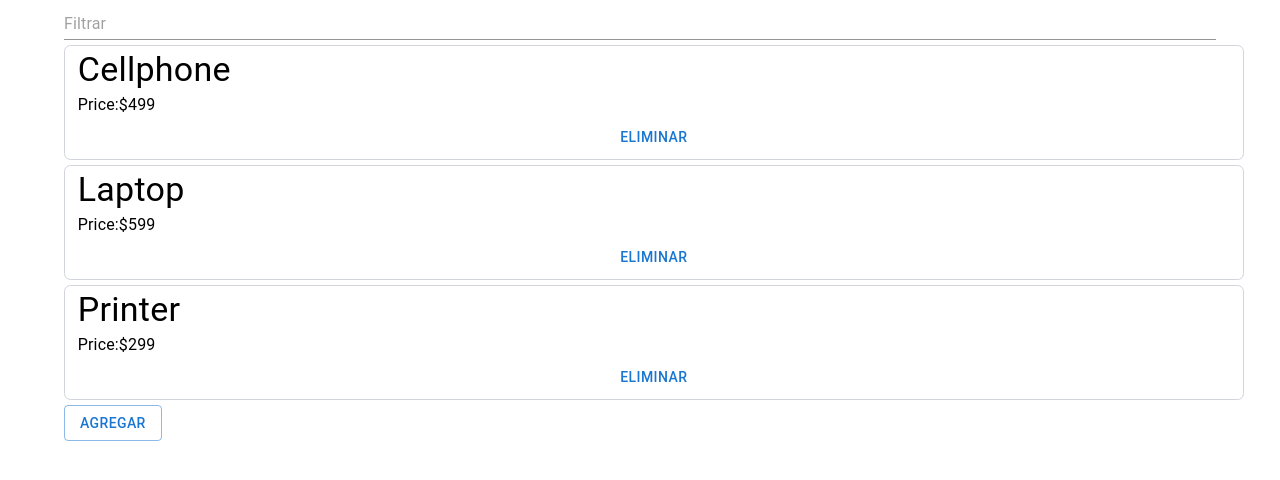
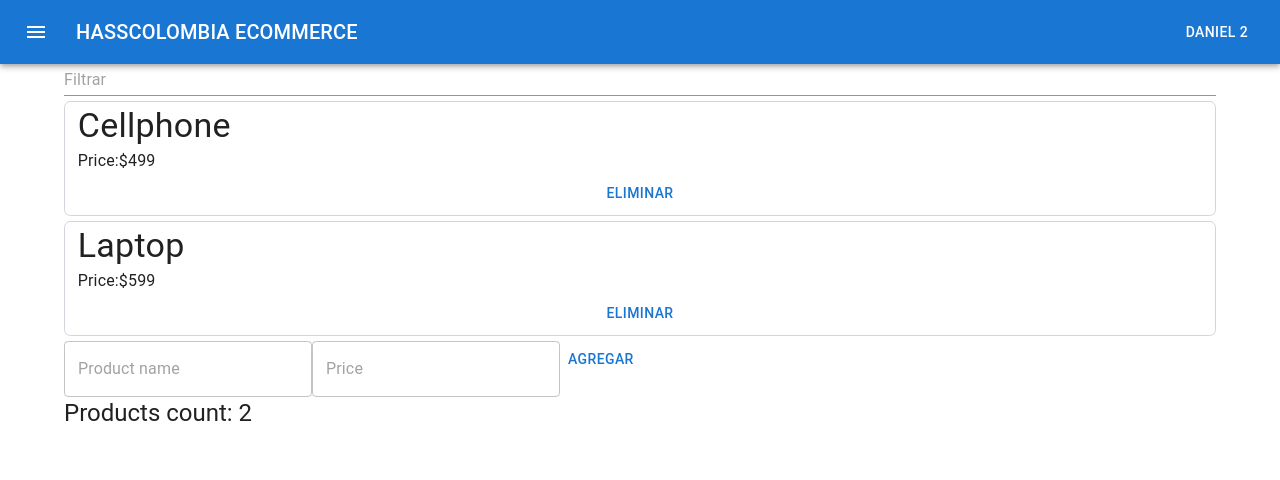
Before and after one commit to Dnevb/clase-hass, a React (Create React App) app: page / in a window 1280 px wide. Shown: the top 480 px of the page. Built offline with nearby package versions, Linux system fonts and the light colour scheme.

Commit message:
Context & Navbar

```diff
--- a/package.json
+++ b/package.json
@@ -7,6 +7,7 @@
   "dependencies": {
     "@emotion/react": "11.5.0",
     "@emotion/styled": "11.3.0",
+    "@mui/icons-material": "5.0.4",
     "@mui/material": "5.0.4",
     "@mui/styles": "5.0.1",
     "faker": "5.5.3",
--- a/src/App.js
+++ b/src/App.js
@@ -1,13 +1,13 @@
 import {
-  Button,
   Container,
   createTheme,
-  TextField,
-  ThemeProvider
+  ThemeProvider,
+  Typography,
+  CssBaseline
 } from "@mui/material";
-import { commerce, datatype } from "faker";
-import { useEffect, useState } from "react";
-import Product from "./components/Product";
+import { createContext, useState } from "react";
+import Navbar from "./components/Navbar";
+import ProductListPage from "./pages/ProductListPage";
 
 const theme = createTheme({});
 
@@ -21,62 +21,29 @@ const product_list = [
     id: 2,
     name: "Laptop",
     price: 599
-  },
-  {
-    id: 3,
-    name: "Printer",
-    price: 299
   }
 ];
 
+export const productsContext = createContext([]);
+export const userContext = createContext("Daniel");
+
 function App() {
   const [products, setProducts] = useState(product_list);
-  const [filtered, setFilted] = useState(products);
-  const [filterI, setFilterI] = useState("");
-
-  useEffect(() => {
-    setFilted(
-      products.filter(
-        (o) => o.name.includes(filterI) || String(o.price).includes(filterI)
-      )
-    );
-  }, [products, filterI]);
-
-  const onFilter = (e) => setFilterI(e.target.value);
-  const onDelete = (id) =>
-    setProducts(products.filter((producto) => producto.id !== id));
 
   return (
     <ThemeProvider theme={theme}>
-      <Container>
-        <TextField
-          fullWidth
-          type="text"
-          variant="standard"
-          placeholder="Filtrar"
-          value={filterI}
-          onChange={onFilter}
-        />
-
-        {filtered.map((product, i) => (
-          <Product {...product} key={product.id} delete={onDelete} />
-        ))}
-
-        <Button
-          variant="outlined"
-          onClick={() => {
-            setProducts(
-              products.concat({
-                id: datatype.uuid(),
-                name: commerce.productName(),
-                price: commerce.price()
-              })
-            );
-          }}
-        >
-          Agregar
-        </Button>
-      </Container>
+      <CssBaseline />
+      <productsContext.Provider value={[products, setProducts]}>
+        <userContext.Provider value={"Daniel"}>
+          <Navbar />
+          <Container>
+            <ProductListPage />
+            <Typography variant="h5">
+              Products count: {products.length}
+            </Typography>
+          </Container>
+        </userContext.Provider>
+      </productsContext.Provider>
     </ThemeProvider>
   );
 }
--- /dev/null
+++ b/src/components/Navbar.js
@@ -0,0 +1,37 @@
+import { useContext } from "react";
+import AppBar from "@mui/material/AppBar";
+import Box from "@mui/material/Box";
+import Toolbar from "@mui/material/Toolbar";
+import Typography from "@mui/material/Typography";
+import Button from "@mui/material/Button";
+import IconButton from "@mui/material/IconButton";
+import MenuIcon from "@mui/icons-material/Menu";
+import { productsContext, userContext } from "../App";
+
+export default function Navbar() {
+  const user = useContext(userContext);
+  const [products] = useContext(productsContext);
+  return (
+    <Box sx={{ flexGrow: 1 }}>
+      <AppBar position="static">
+        <Toolbar>
+          <IconButton
+            size="large"
+            edge="start"
+            color="inherit"
+            aria-label="menu"
+            sx={{ mr: 2 }}
+          >
+            <MenuIcon />
+          </IconButton>
+          <Typography variant="h6" component="div" sx={{ flexGrow: 1 }}>
+            HASSCOLOMBIA ECOMMERCE
+          </Typography>
+          <Button color="inherit">
+            {user} {products.length}
+          </Button>
+        </Toolbar>
+      </AppBar>
+    </Box>
+  );
+}
--- a/src/components/Product.js
+++ b/src/components/Product.js
@@ -1,7 +1,7 @@
 import { Button, Stack } from "@mui/material";
 import { makeStyles } from "@mui/styles";
 import Typography from "@mui/material/Typography";
-import { useEffect } from "react";
+import { memo, useEffect } from "react";
 
 const useStyles = makeStyles({
   root: {
@@ -19,7 +19,7 @@ const Product = (props) => {
   const classes = useStyles();
 
   useEffect(() => {
-    return () => console.log("Eliminando producto", props.name);
+    return () => console.log("Eliminando el producto:", props.name);
   }, [props.name]);
 
   return (
@@ -41,4 +41,4 @@ const Product = (props) => {
   );
 };
 
-export default Product;
+export default memo(Product);
--- /dev/null
+++ b/src/components/ProductForm.js
@@ -0,0 +1,70 @@
+import { Button, TextField } from "@mui/material";
+import { useRef, useState } from "react";
+
+const ProductForm = ({ onSubmit }) => {
+  const [name, setName] = useState("");
+  const [price, setPrice] = useState("");
+
+  const formRef = useRef();
+
+  return (
+    <form
+      ref={formRef}
+      onSubmit={(e) => {
+        e.preventDefault();
+        onSubmit({
+          name,
+          price: parseFloat(price)
+        });
+      }}
+    >
+      <TextField
+        value={name}
+        onChange={(e) => setName(e.target.value)}
+        name="name"
+        placeholder="Product name"
+      />
+      <TextField
+        value={price}
+        onChange={(e) => setPrice(e.target.value)}
+        name="price"
+        placeholder="Price"
+        type="number"
+      />
+      <Button type="submit">Agregar</Button>
+    </form>
+  );
+};
+
+export const ProductFormUncontrolled = ({ onSubmit }) => {
+  const [formData, setFormData] = useState({});
+
+  const handleInput = (e) => {
+    setFormData({ ...formData, [e.target.name]: e.target.value });
+  };
+
+  return (
+    <form
+      id="formulario"
+      onSubmit={(e) => {
+        e.preventDefault();
+        onSubmit(formData);
+      }}
+    >
+      <TextField
+        name="name"
+        placeholder="Product name"
+        onChange={handleInput}
+      />
+      <TextField
+        onChange={handleInput}
+        name="price"
+        placeholder="Price"
+        type="number"
+      />
+      <Button type="submit">Agregar</Button>
+    </form>
+  );
+};
+
+export default ProductForm;
--- /dev/null
+++ b/src/pages/ProductListPage.js
@@ -0,0 +1,48 @@
+import { TextField } from "@mui/material";
+import { useContext, useEffect, useState } from "react";
+import { productsContext } from "../App";
+import Product from "../components/Product";
+import ProductForm from "../components/ProductForm";
+
+function ProductListPage() {
+  const [products, setProducts] = useContext(productsContext);
+  const [filtered, setFilted] = useState(products);
+  const [filterI, setFilterI] = useState("");
+
+  useEffect(() => {
+    setFilted(
+      products.filter(
+        (o) => o.name.includes(filterI) || String(o.price).includes(filterI)
+      )
+    );
+  }, [products, filterI]);
+
+  const onFilter = (e) => setFilterI(e.target.value);
+  const onDelete = (id) =>
+    setProducts(products.filter((producto) => producto.id !== id));
+
+  const onAdd = (product) => setProducts(products.concat(product));
+
+  return (
+    <>
+      <TextField
+        fullWidth
+        type="text"
+        variant="standard"
+        placeholder="Filtrar"
+        value={filterI}
+        onChange={onFilter}
+      />
+
+      {filtered.map((product, i) => (
+        <Product {...product} key={product.id} delete={onDelete} />
+      ))}
+      {/* {filtered.map((product, i) => (
+        <Product {...product} key={product.id} delete={onDelete} />
+      ))} */}
+      <ProductForm onSubmit={onAdd} value="" />
+    </>
+  );
+}
+
+export default ProductListPage;
```
